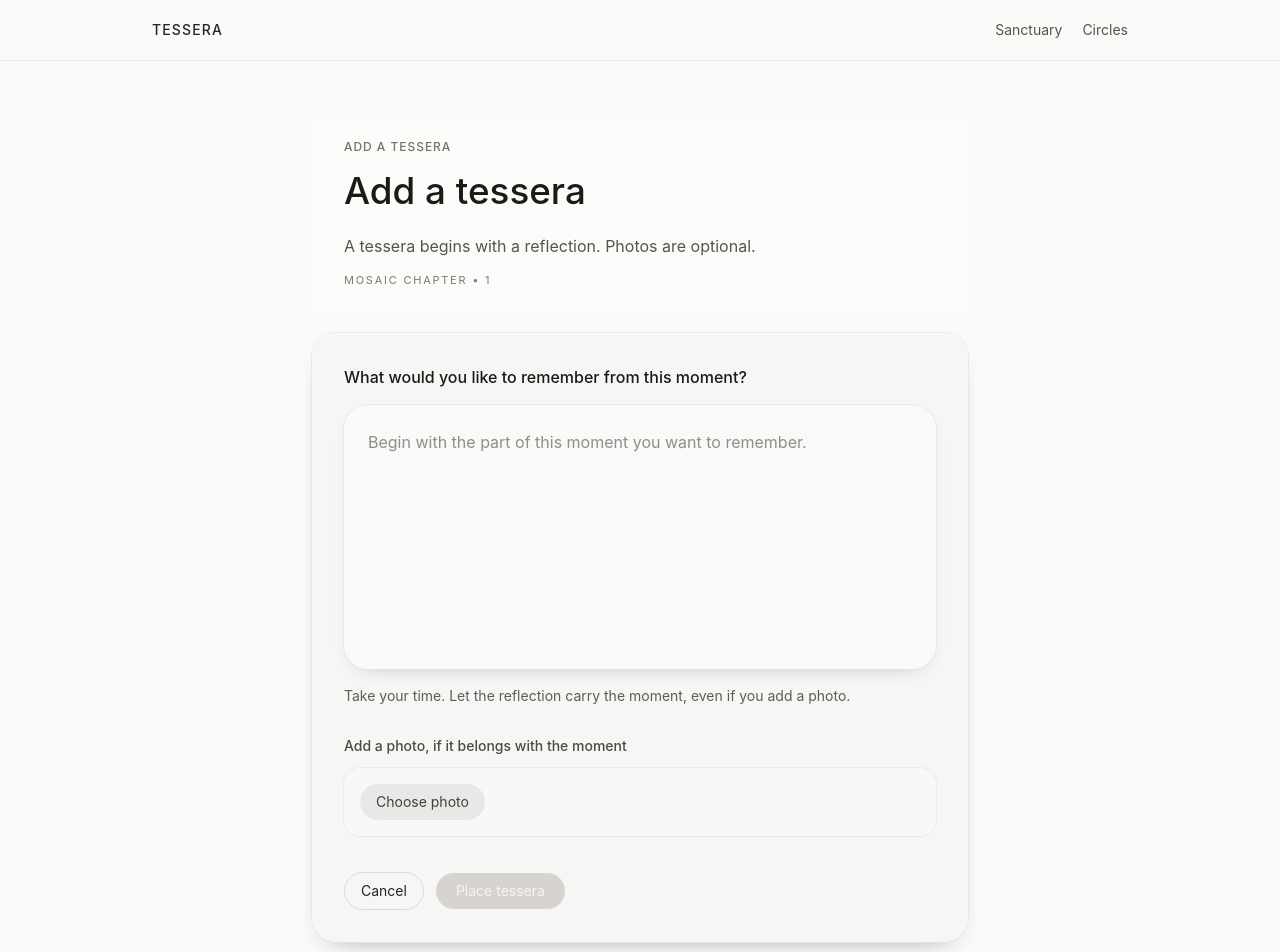
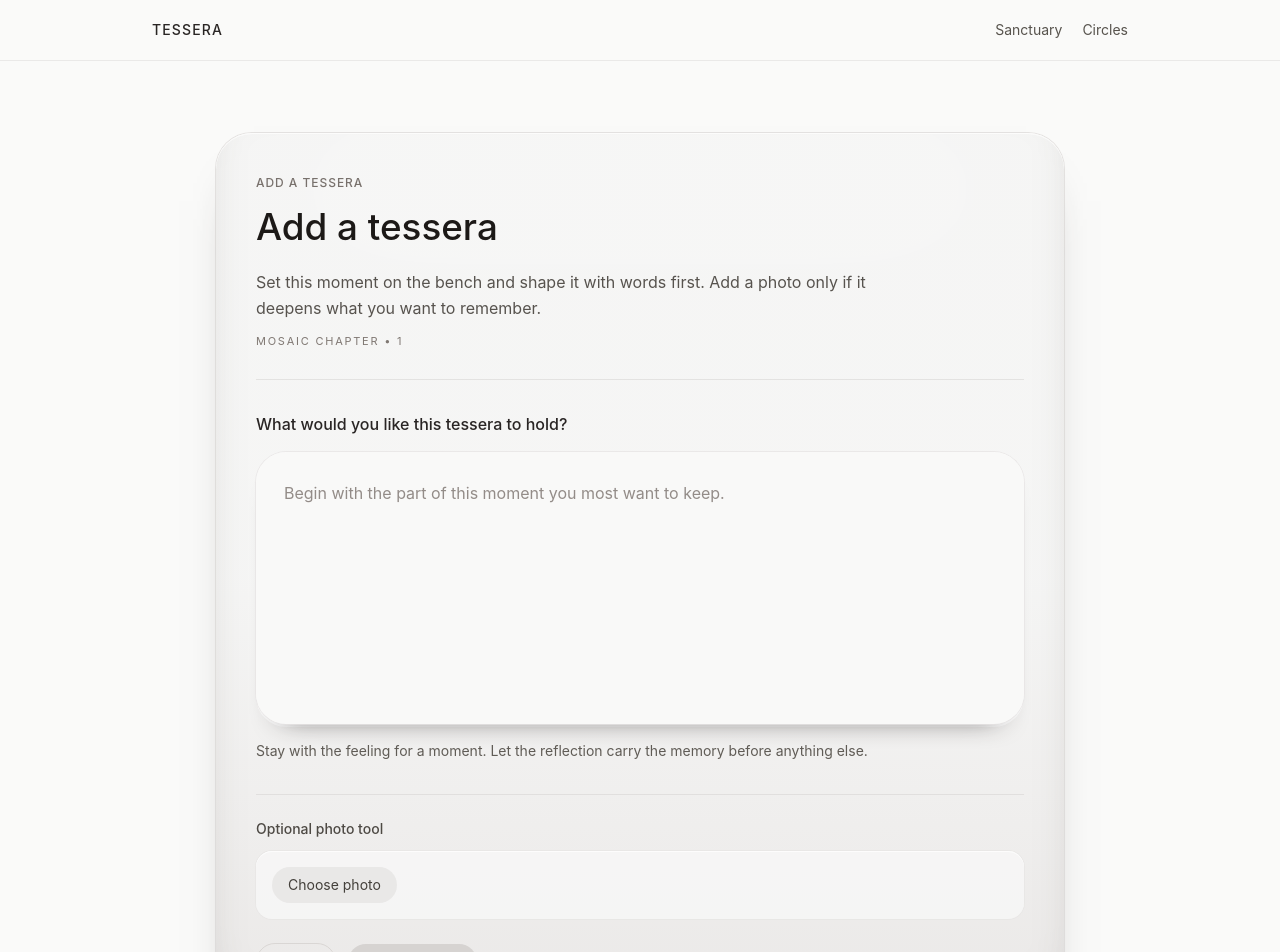
Before and after one commit to vanderjt/tessera, a Next.js app: page /mosaics/1/share in a window 1280 px wide. Shown: the top 952 px of the page. Built offline with nearby package versions, Linux system fonts and the light colour scheme.

Commit message:
Redesign share page as single crafting bench

```diff
--- a/app/(app)/mosaics/[mosaicId]/share/page.tsx
+++ b/app/(app)/mosaics/[mosaicId]/share/page.tsx
@@ -42,47 +42,49 @@ export default function ShareMomentPage({ params }: PageProps) {
   };
 
   return (
-    <section className="mx-auto max-w-2xl px-2 pb-10">
-      <header className="bg-stone-50/45 px-6 py-5 sm:px-8">
-        <div className="space-y-3">
+    <section className="mx-auto max-w-4xl px-4 pb-12 sm:px-6">
+      <form
+        onSubmit={handlePlaceTessera}
+        className="relative mt-4 overflow-hidden rounded-[2.25rem] bg-gradient-to-b from-stone-100/95 via-stone-100/90 to-stone-200/85 p-6 shadow-[inset_0_1px_0_rgba(255,255,255,0.72),inset_0_-30px_60px_-40px_rgba(68,64,60,0.6),0_30px_50px_-38px_rgba(41,37,36,0.85)] ring-1 ring-stone-300/60 sm:p-10"
+      >
+        <div className="pointer-events-none absolute inset-x-6 top-4 h-20 rounded-full bg-white/35 blur-3xl sm:inset-x-20" />
+        <div className="relative space-y-8">
+          <header className="space-y-3 border-b border-stone-300/55 pb-7">
             <p className="page-kicker">Add a tessera</p>
             <h1 className="page-title">Add a tessera</h1>
-          <p className="page-body max-w-xl text-stone-700/95">
-            A tessera begins with a reflection. Photos are optional.
+            <p className="page-body max-w-2xl text-stone-700/95">
+              Set this moment on the bench and shape it with words first. Add a photo only if it deepens what you want to
+              remember.
             </p>
             <p className="text-[11px] uppercase tracking-[0.16em] text-stone-500/95">Mosaic chapter • {mosaicId}</p>
-        </div>
           </header>
 
-      <form
-        onSubmit={handlePlaceTessera}
-        className="mt-6 space-y-7 rounded-3xl bg-stone-100/80 p-6 shadow-[inset_0_1px_0_rgba(255,255,255,0.7),0_12px_28px_-20px_rgba(41,37,36,0.65)] ring-1 ring-stone-200/80 sm:p-8"
-      >
           <div className="space-y-4">
-          <p className="text-base font-medium text-stone-900">What would you like to remember from this moment?</p>
+            <p className="text-base font-medium text-stone-800">What would you like this tessera to hold?</p>
 
-          <div className="rounded-3xl bg-stone-50/95 p-5 shadow-[0_8px_22px_-18px_rgba(41,37,36,0.7)] ring-1 ring-stone-200/75 sm:p-6">
+            <div className="rounded-[1.9rem] bg-stone-50/95 p-5 shadow-[0_18px_28px_-26px_rgba(41,37,36,0.9),0_3px_0_0_rgba(255,255,255,0.8)] ring-1 ring-stone-200/75 sm:p-7">
               <textarea
                 id="reflection"
                 value={reflection}
                 onChange={(event) => setReflection(event.target.value)}
-              placeholder="Begin with the part of this moment you want to remember."
+                placeholder="Begin with the part of this moment you most want to keep."
                 rows={8}
                 className="w-full resize-none border-0 bg-transparent p-0 text-base leading-relaxed text-stone-800 outline-none placeholder:text-stone-500/80"
               />
             </div>
 
             <p className="text-sm leading-relaxed text-stone-600/95">
-            Take your time. Let the reflection carry the moment, even if you add a photo.
+              Stay with the feeling for a moment. Let the reflection carry the memory before anything else.
             </p>
           </div>
 
+          <div className="space-y-5 border-t border-stone-300/55 pt-6">
             <div className="space-y-3">
               <label htmlFor="photo" className="block text-sm font-medium text-stone-700/95">
-            Add a photo, if it belongs with the moment
+                Optional photo tool
               </label>
 
-          <div className="rounded-2xl bg-stone-50/70 p-4 ring-1 ring-stone-200/70">
+              <div className="rounded-2xl bg-stone-50/70 p-4 shadow-[inset_0_1px_0_rgba(255,255,255,0.75)] ring-1 ring-stone-200/70">
                 <input
                   id="photo"
                   type="file"
@@ -96,7 +98,7 @@ export default function ShareMomentPage({ params }: PageProps) {
                 >
                   Choose photo
                 </label>
-            {photoName ? <p className="mt-3 text-xs text-stone-500/95">Selected: {photoName}</p> : null}
+                {photoName ? <p className="mt-3 text-xs text-stone-500/95">Set on the bench: {photoName}</p> : null}
                 {photoPreview ? (
                   <Image
                     src={photoPreview}
@@ -110,7 +112,7 @@ export default function ShareMomentPage({ params }: PageProps) {
               </div>
             </div>
 
-        <div className="flex items-center gap-3 pt-2">
+            <div className="flex items-center gap-3 pt-1">
               <Link
                 href={`/mosaics/${mosaicId}`}
                 className="rounded-full border border-stone-300/85 px-4 py-2 text-sm text-stone-700 transition hover:border-stone-400 hover:text-stone-900"
@@ -125,6 +127,8 @@ export default function ShareMomentPage({ params }: PageProps) {
                 Place tessera
               </button>
             </div>
+          </div>
+        </div>
       </form>
     </section>
   );
```
Lines whose indentation alone changed are shown as unchanged.
